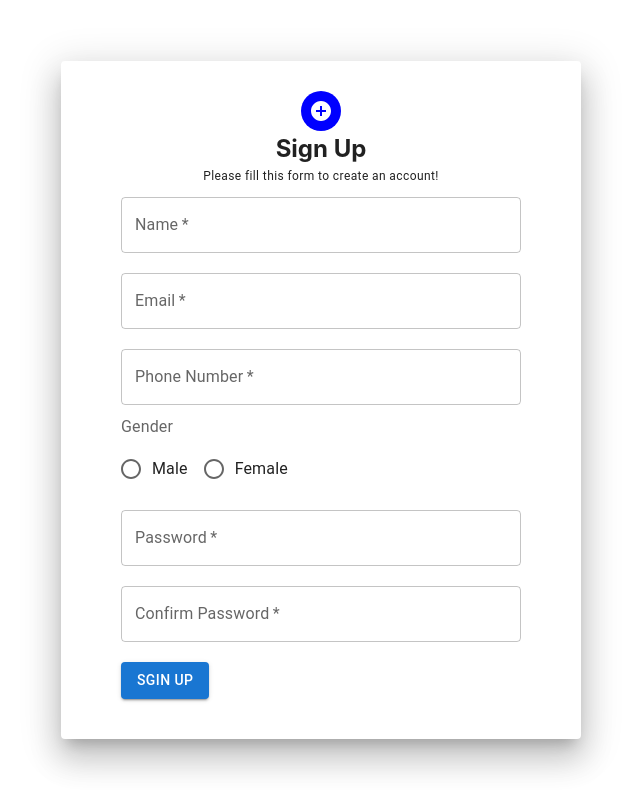
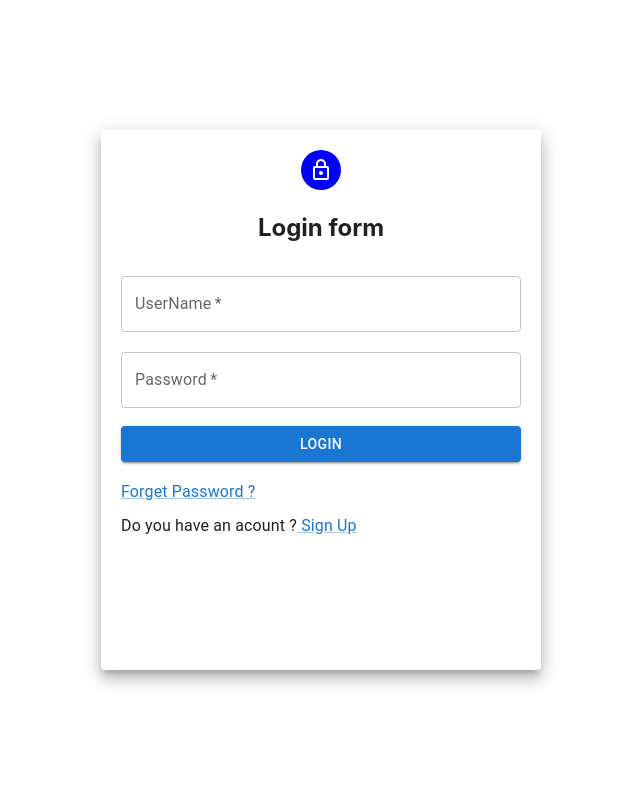
Before and after one commit to loayHajir/innovation-lab, a React (Vite) app: page / in a window 1280 px wide. Shown: the whole page, without its empty margins (319-959 px from the left). Built offline with nearby package versions, Linux system fonts and the light colour scheme.

Commit message:
login page

```diff
--- a/src/App.jsx
+++ b/src/App.jsx
@@ -1,13 +1,15 @@
-import React from 'react'
+import { useState } from 'react'
+import reactLogo from './assets/react.svg'
+import viteLogo from '/vite.svg'
 import './App.css'
-import Signup from './components/Signup'
+import Login from './Login'
 
 function App() {
 
 
   return (
     <>
-    <Signup/>
+    <Login />
     </>
   )
 }
--- a/src/Login.jsx
+++ b/src/Login.jsx
@@ -23,7 +23,7 @@ export default function Login() {
        </Typography>
 
        <Typography> Do you have an acount ?
-        <Link href=''> Sign Up </Link>
+        <Link href='./Signup'> Sign Up </Link>
        </Typography>
       </Paper>
      </Grid>
```
